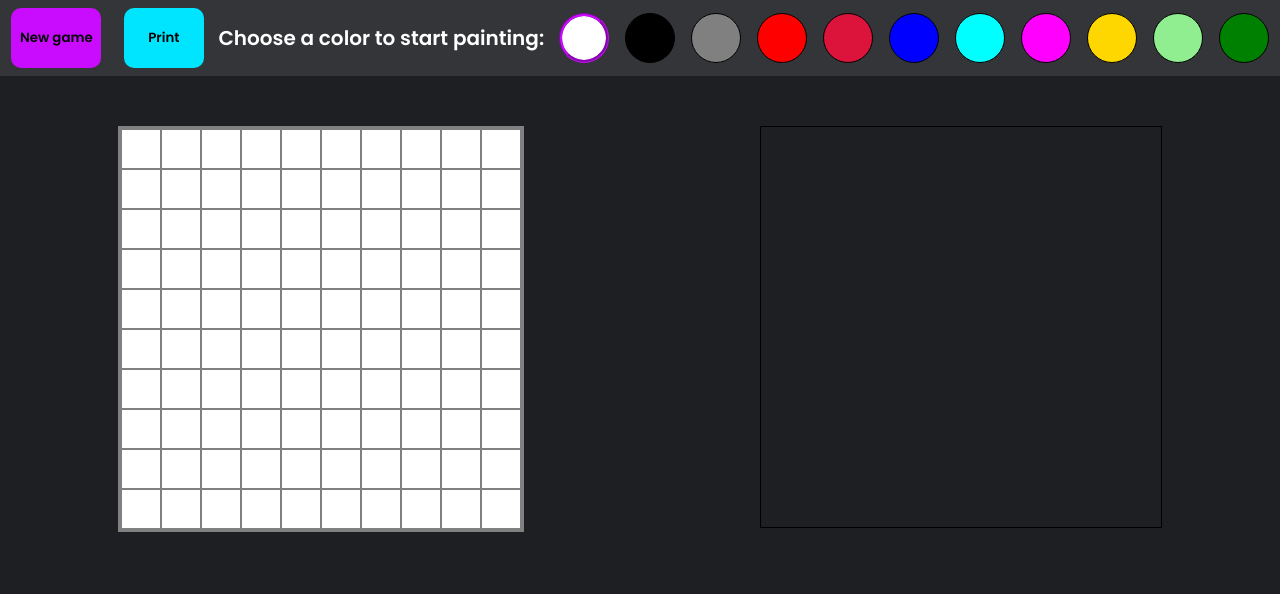
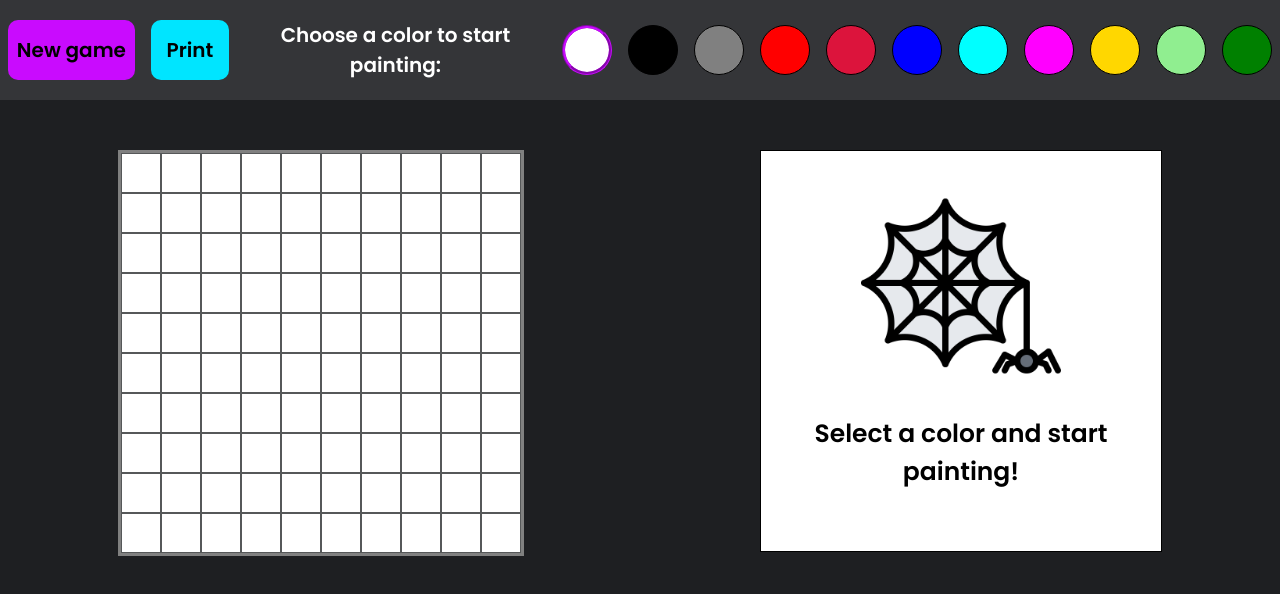
Before and after one commit to jangelolvera/paint_AngelOlvera, a React (Create React App) app: page / in a window 1280 px wide. Shown: the top 594 px of the page. Built offline with nearby package versions, Linux system fonts and the light colour scheme.

Commit message:
Correccion de errores

```diff
--- a/public/index.html
+++ b/public/index.html
@@ -24,7 +24,7 @@
       work correctly both with client-side routing and a non-root public URL.
       Learn how to configure a non-root public URL by running `npm run build`.
     -->
-    <title>React App</title>
+    <title>Paint in React</title>
   </head>
   <body>
     <noscript>You need to enable JavaScript to run this app.</noscript>
--- a/src/App.css
+++ b/src/App.css
@@ -1,4 +1,5 @@
 @import url('https://fonts.googleapis.com/css2?family=Poppins:wght@600&display=swap');
+
 
 html{
   text-align: center;
@@ -32,10 +33,12 @@ button{
   background-color: #c90bfe;
   border-radius:10px;
   height: 60px;
-  width: 90px;
+  width: 130px;
   cursor:pointer;
   font-family: 'Poppins', sans-serif;
   border: 0px;
+  font-size: 20px;
+
 
 }
 
@@ -59,6 +62,7 @@ ul{
   cursor:pointer;
   font-family: 'Poppins', sans-serif;
   border:0px;
+  font-size: 20px;
 
 
 }
@@ -85,7 +89,21 @@ ul{
 }
 
 #resultImg{
+  display: flex;
+  flex-direction: column;
+  justify-content: center;
   border: 1px solid black;
   width: 400px;
   height: 400px;
+  background-color: white;
 }
+
+#emptyimg{
+  height: 200px;
+  width: 200px;
+}
+
+#welcometxt{
+  font-family: 'Poppins', sans-serif;
+  font-size: 25px;
+}
--- a/src/App.js
+++ b/src/App.js
@@ -7,8 +7,15 @@ import html2canvas from 'html2canvas';
 function App() {
 
   let grid = [];//Arreglo con los botones de la cuadricula
-  const pic=useRef();
-  const captImg=useRef();
+  const pic = useRef();
+  const captImg = useRef();
+
+  const [sgrid, setSgrid] = useState(grid);//estado de la cuadricula
+  const [borders, setBorders] = useState(true);//Quita los bordes de la cuadricula al presionar Print
+  const [selectedColor, setSelectedColor] = useState('white'); //Color seleccionado de la paleta
+  const [draw, setDraw] = useState('empty'); //Se cambia a 'filled' cuando el usuario pinta
+  const [unclick, setUnclick] = useState(false);//Hace que ya no se pueda dibujar despues de presionar Print
+
 
   //Genera la cuadricula de 10x10
   for (let i = 1; i <= 100; i++) {
@@ -17,43 +24,39 @@ function App() {
 
   }
 
-  const [sgrid, setSgrid] = useState(grid);//estado de la cuadricula
-  const [borders, setBorders]= useState(true);
+  //Función para imprimir el dibujo
+  function printDraw() {
+    //Verifica que haya un dibujo
+    if (draw === 'filled') {
 
-
-
-  const [selectedColor, setSelectedColor] = useState('white');
-  const [draw, setDraw] = useState('empty');
-  const [unclick, setUnclick]=useState(false);
-
-
-  function printDraw() {
-
-    if (draw==='filled') {
-
-      setBorders(false);
-      setUnclick(true);
-      setTimeout(()=>{html2canvas(captImg.current).then(canvas => {
+      setBorders(false);//Quita los bordes
+      setUnclick(true);//Ya no se pueden presionar los pixeles
+      setTimeout(() => {
+        html2canvas(captImg.current).then(canvas => {
           pic.current.innerHTML = "";
           pic.current.appendChild(canvas);
-      });},10)
+        });
+      }, 10)
 
-    }else{
+    } else {
+
       alert("You have nothing to print");
 
     }
 
   }
 
-  function resetGame(event){
-    setSgrid(grid);
-    setDraw('empty');
-    setBorders(true);
-    setUnclick(false);
+  //Función para generar un tablero nuevo
+  function resetGame(event) {
+    setSgrid(grid); //Devuelve el grid al estado inicial
+    setDraw('empty');//Pone el estado del dibujo en vacio
+    setBorders(true);//Vuelve a colocar los bordes
+    setUnclick(false); //Se puede volver a pintar
   }
 
 
   return (
+
     <div className="App">
 
       <div className="header">
@@ -64,6 +67,7 @@ function App() {
         <button type="button" id="printbtn" onClick={printDraw}> Print </button>
         <p id="choosetxt">Choose a color to start painting: </p>
 
+        {/* Componente de la paleta para seleccionar un color */}
         <Pallete
           selectedColor={selectedColor}
           setSelectedColor={setSelectedColor}
@@ -72,6 +76,7 @@ function App() {
 
       </div>
 
+      {/* Componente que tiene la cuaricula y el espacio en el que se imprime el dibujo  */}
       <Canva
         selectedColor={selectedColor}
         setSelectedColor={setSelectedColor}
@@ -84,7 +89,7 @@ function App() {
         borders={borders}
         setBorders={setBorders}
         unclick={unclick}
-      setUnclick={setUnclick}/>
+        setUnclick={setUnclick} />
 
     </div>
   );
--- a/src/canva.js
+++ b/src/canva.js
@@ -1,7 +1,7 @@
-import React, { useState} from 'react';
-import "./App.js"
-import './App.css'
-
+import React, { useState } from 'react';
+import "./App.js";
+import './App.css';
+import emptyicon from './web.png';
 
 function Canva(props) {
 
@@ -9,7 +9,9 @@ function Canva(props) {
 
     //Pinta cada cuadro cada que se haga click
     function paintIndex(event) {
+        //Cambia el estado para identificar que hay un dibujo
         props.setDraw('filled');
+        //Cambia el color del pixel al color seleccionado
         props.setSgrid(
             props.sgrid.map(
                 (pixel) => {
@@ -22,16 +24,19 @@ function Canva(props) {
         );
     }
 
+    //Funcion para que se siga pintando al movel el mouse
     function paintALot(event) {
         if (!pressed) return
         paintIndex(event);
     }
 
+    //Se ejecuta al presionar y mantener click
     function startPainting(event) {
         setPressed(true);
         paintIndex(event);
     }
 
+    //Se ejecuta cuando se deja de presionar el mouse
     function stopIt() {
         setPressed(false);
     }
@@ -56,7 +61,7 @@ function Canva(props) {
                                     style={{
                                         width: pixel.width,
                                         height: pixel.height,
-                                        border: props.borders===true ? '1px solid gray' : '0',
+                                        border: props.borders === true ? '1px groove #565859' : '0',
                                         backgroundColor: pixel.pxcolor,
                                         margin: '0px',
                                         padding: '0px'
@@ -70,6 +75,8 @@ function Canva(props) {
 
             <div id="resultImg">
                 <div ref={props.pic}>
+                    <img id="emptyimg" alt="emptyimg" src={emptyicon}></img>
+                    <p id="welcometxt">Select a color and start painting!</p>
                 </div>
             </div>
         </div>
```
Lines whose indentation alone changed are shown as unchanged.
